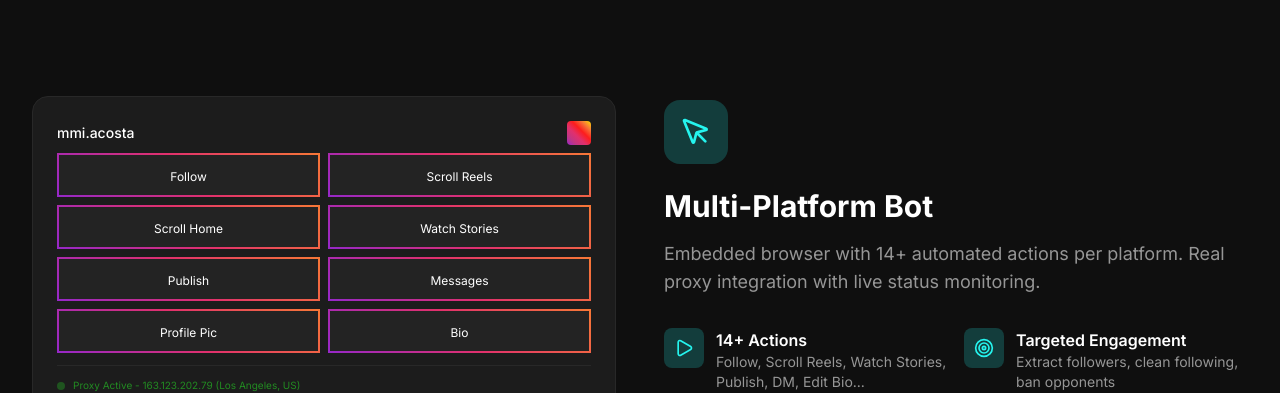
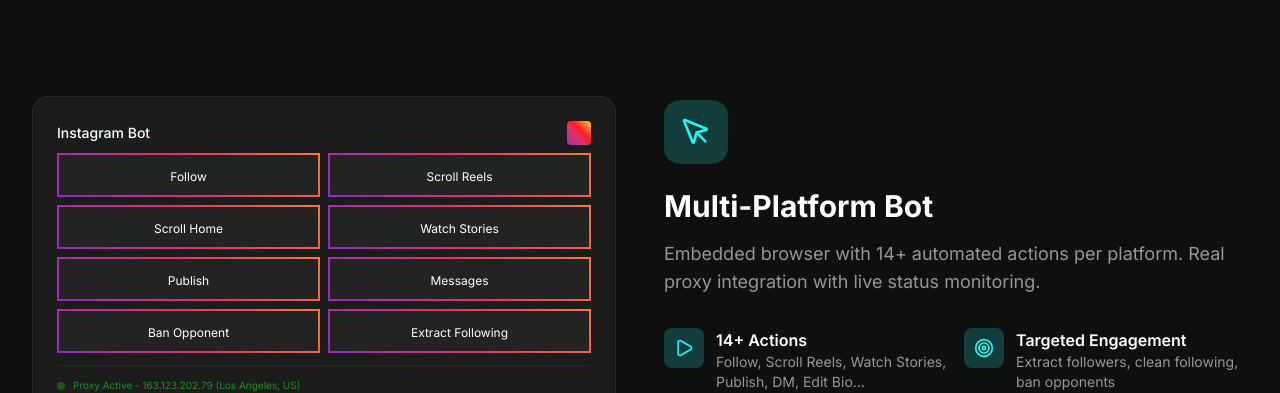
Before and after one commit to Raphi52/sna-website, a Next.js app: page / in a window 1280 px wide. Shown: the part 2588-2981 px from the top of the page. Built offline with nearby package versions, Linux system fonts and the light colour scheme.

Commit message:
feat: Update bot visual actions

```diff
--- a/src/components/landing/Features.tsx
+++ b/src/components/landing/Features.tsx
@@ -406,14 +406,14 @@
     { name: "Watch Stories", gradient: "gradient-instagram" },
     { name: "Publish", gradient: "gradient-instagram" },
     { name: "Messages", gradient: "gradient-instagram" },
-    { name: "Profile Pic", gradient: "gradient-instagram" },
-    { name: "Bio", gradient: "gradient-instagram" },
+    { name: "Ban Opponent", gradient: "gradient-instagram" },
+    { name: "Extract Following", gradient: "gradient-instagram" },
   ];
 
   return (
     <div className="space-y-3">
       <div className="flex items-center justify-between mb-2">
-        <span className="text-sm font-medium text-white">mmi.acosta</span>
+        <span className="text-sm font-medium text-white">Instagram Bot</span>
         <div className="w-6 h-6 gradient-instagram rounded" />
       </div>
       {/* Action buttons grid */}
```
